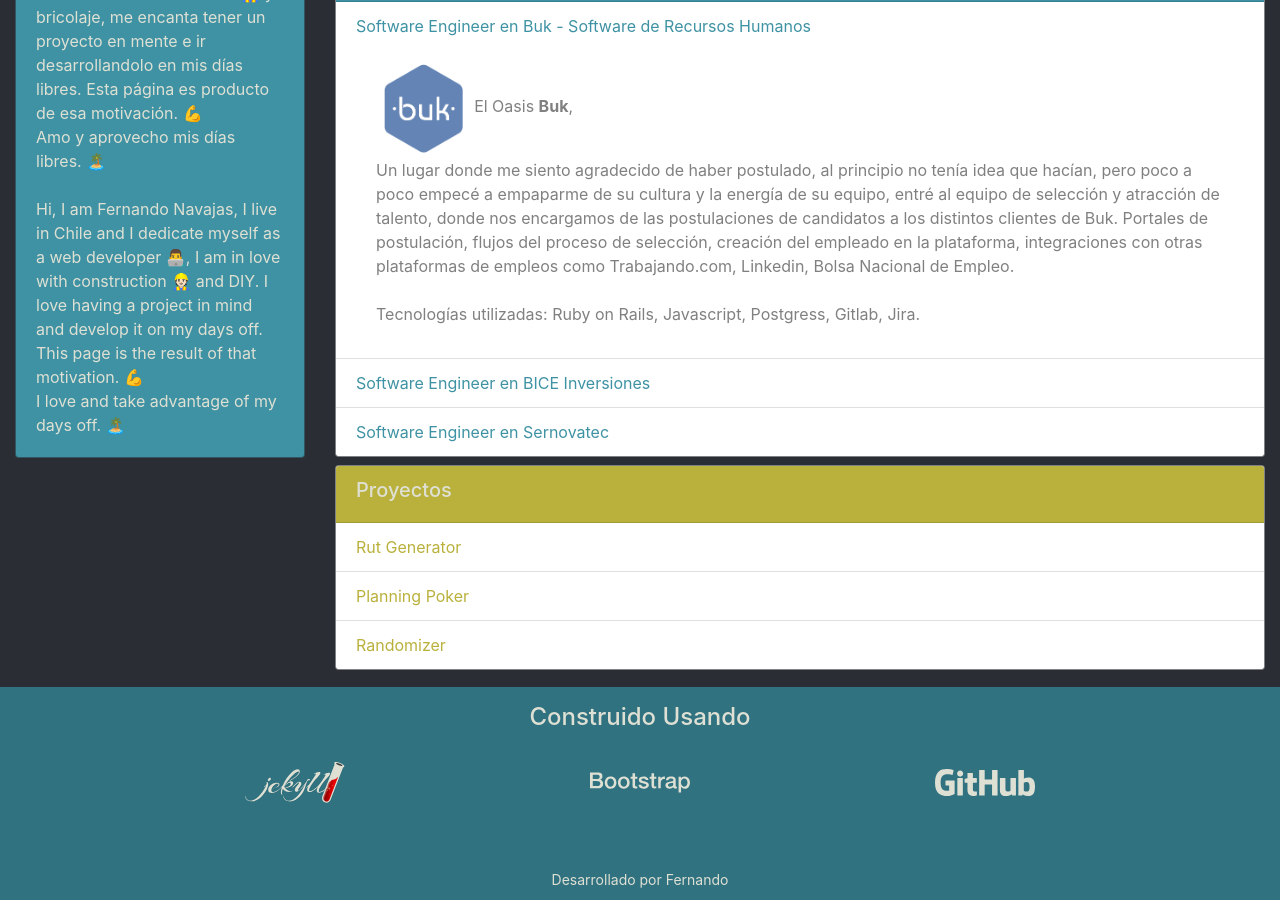
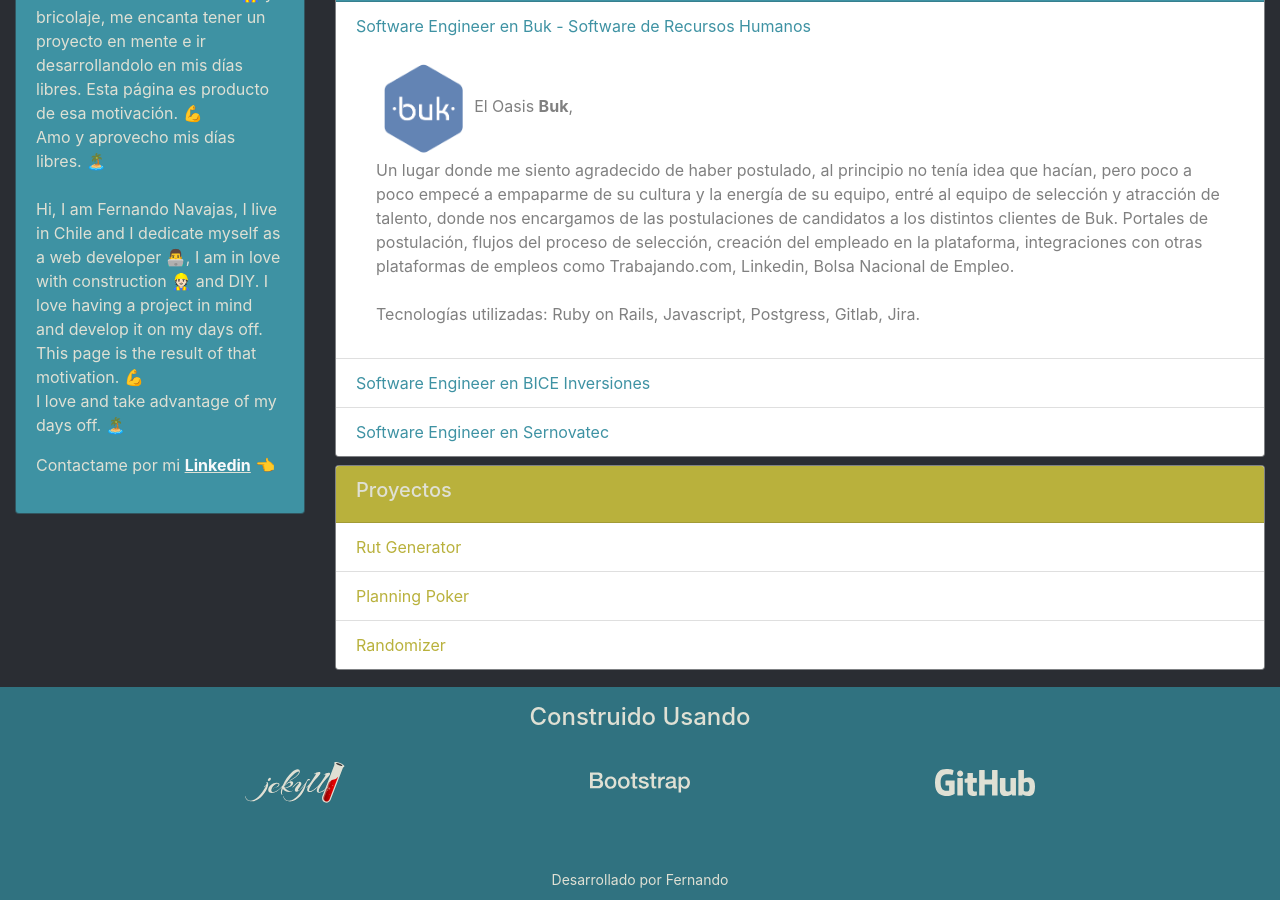
Before and after one commit to fernandonavajas/my-blog, a Jekyll site: the page built from index.html, in a window 1280 px wide and 900 px high, scrolled down 620 px. Built offline with Jekyll 4.4.1, drawn with Linux system fonts in a browser that asks for light colours.

Commit message:
feat: agregar forma de contacto

```diff
--- a/_includes/profile-info.html
+++ b/_includes/profile-info.html
@@ -17,5 +17,6 @@
         <br>
         I love and take advantage of my days off. 🏝️
       </p>
+      <p>Contactame por mi <u><a class="text-light font-weight-bold" href="https://www.linkedin.com/in/fernando-navajas/">Linkedin</a></u> 👈</p>
     </div>
   </div>
```
